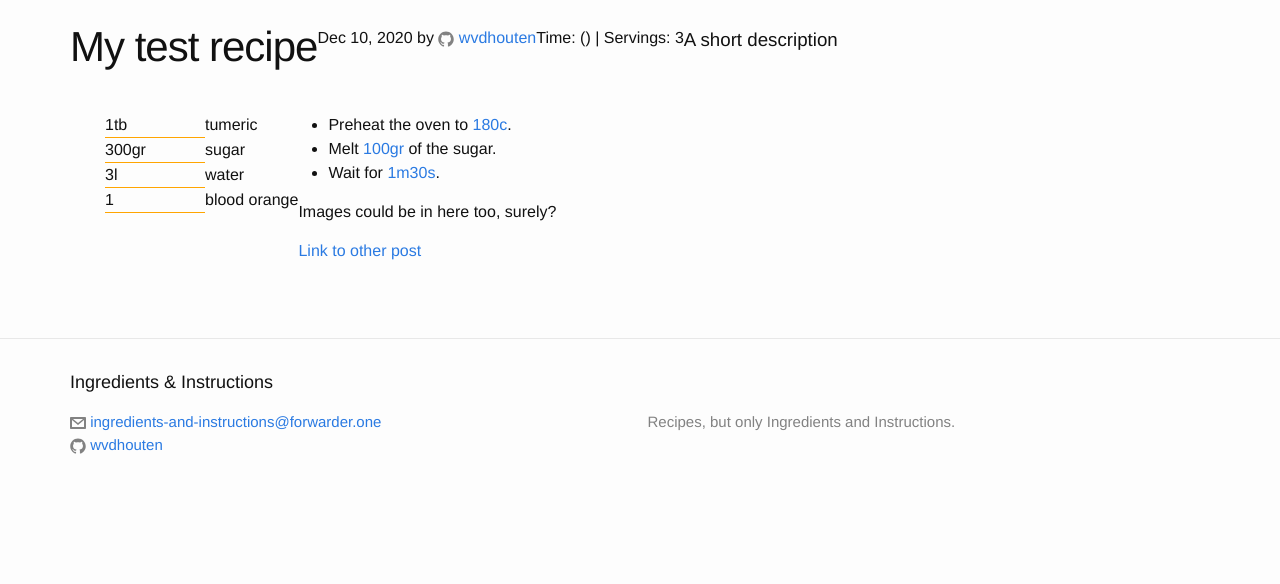
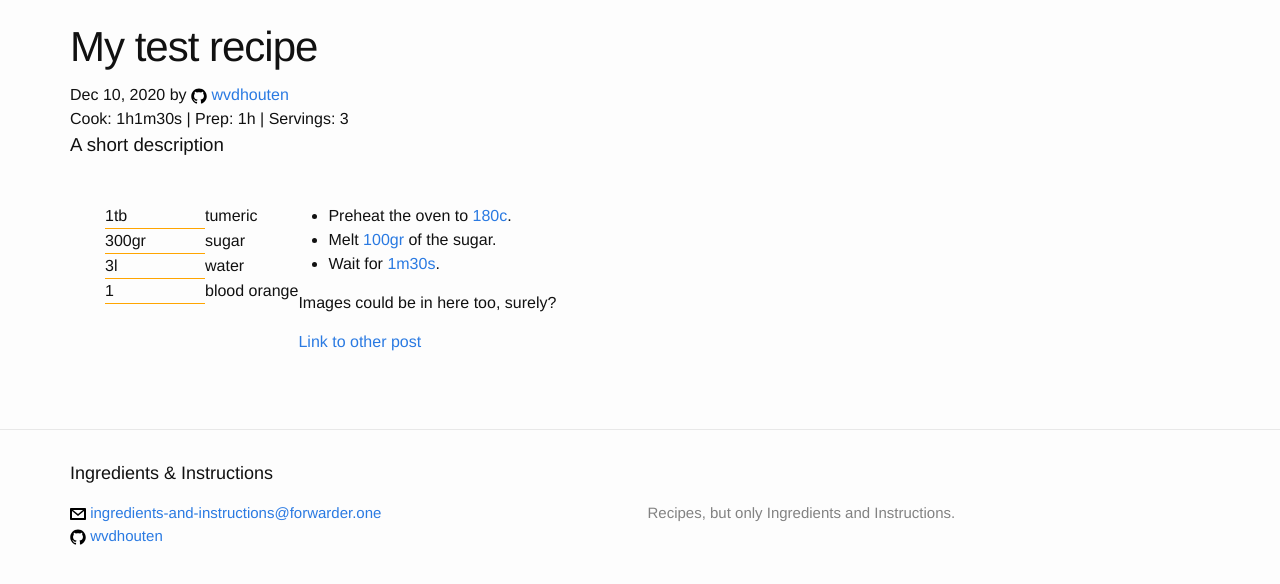
Before and after one commit to wvdhouten/ingredients-and-instructions, a Jekyll site: the page built from _posts/2020-12-10-my-test-recipe.md, in a window 1280 px wide, cut to the strip 104-688 px from the top of the page. Built offline with Jekyll 4.4.1, drawn with Linux system fonts in a browser that asks for light colours.

Commit message:
svg icons

```diff
--- a/_includes/footer.html
+++ b/_includes/footer.html
@@ -6,22 +6,14 @@
         <ul class="social-media-list">
           <li>
             <a href="mailto:{{ site.email }}">
-              <span class="icon  icon--email">
-                <svg viewBox="0 0 16 16">
-                  <path d="M15 2h-14c-0.552 0-1 0.447-1 1v10c0 0.553 0.448 1 1 1h14c0.552 0 1-0.447 1-1v-10c0-0.553-0.448-1-1-1zM13 4l-5 4-5-4h10zM14 12h-12v-7l6 5 6-5v7z"></path>
-                </svg>
-              </span>
+              <span class="icon icon--email"><svg><use href="/assets/icons.svg#email"></use></svg></span>
               <span class="username">{{ site.email }}</span>
             </a>
           </li>
           {% if site.github_username %}
           <li>
             <a href="https://github.com/{{ site.github_username }}">
-              <span class="icon  icon--github">
-                <svg viewBox="0 0 16 16">
-                  <path fill="#828282" d="M7.999,0.431c-4.285,0-7.76,3.474-7.76,7.761 c0,3.428,2.223,6.337,5.307,7.363c0.388,0.071,0.53-0.168,0.53-0.374c0-0.184-0.007-0.672-0.01-1.32 c-2.159,0.469-2.614-1.04-2.614-1.04c-0.353-0.896-0.862-1.135-0.862-1.135c-0.705-0.481,0.053-0.472,0.053-0.472 c0.779,0.055,1.189,0.8,1.189,0.8c0.692,1.186,1.816,0.843,2.258,0.645c0.071-0.502,0.271-0.843,0.493-1.037 C4.86,11.425,3.049,10.76,3.049,7.786c0-0.847,0.302-1.54,0.799-2.082C3.768,5.507,3.501,4.718,3.924,3.65 c0,0,0.652-0.209,2.134,0.796C6.677,4.273,7.34,4.187,8,4.184c0.659,0.003,1.323,0.089,1.943,0.261 c1.482-1.004,2.132-0.796,2.132-0.796c0.423,1.068,0.157,1.857,0.077,2.054c0.497,0.542,0.798,1.235,0.798,2.082 c0,2.981-1.814,3.637-3.543,3.829c0.279,0.24,0.527,0.713,0.527,1.437c0,1.037-0.01,1.874-0.01,2.129 c0,0.208,0.14,0.449,0.534,0.373c3.081-1.028,5.302-3.935,5.302-7.362C15.76,3.906,12.285,0.431,7.999,0.431z"/>
-                </svg>
-              </span>
+              <span class="icon icon--github"><svg><use href="/assets/icons.svg#github"></use></svg></span>
               <span class="username">{{ site.github_username }}</span>
             </a>
           </li>
@@ -29,12 +21,7 @@
           {% if site.twitter_username %}
           <li>
             <a href="https://twitter.com/{{ site.twitter_username }}">
-              <span class="icon  icon--twitter">
-                <svg viewBox="0 0 16 16">
-                  <path fill="#828282" d="M15.969,3.058c-0.586,0.26-1.217,0.436-1.878,0.515c0.675-0.405,1.194-1.045,1.438-1.809
-                  c-0.632,0.375-1.332,0.647-2.076,0.793c-0.596-0.636-1.446-1.033-2.387-1.033c-1.806,0-3.27,1.464-3.27,3.27 c0,0.256,0.029,0.506,0.085,0.745C5.163,5.404,2.753,4.102,1.14,2.124C0.859,2.607,0.698,3.168,0.698,3.767 c0,1.134,0.577,2.135,1.455,2.722C1.616,6.472,1.112,6.325,0.671,6.08c0,0.014,0,0.027,0,0.041c0,1.584,1.127,2.906,2.623,3.206 C3.02,9.402,2.731,9.442,2.433,9.442c-0.211,0-0.416-0.021-0.615-0.059c0.416,1.299,1.624,2.245,3.055,2.271 c-1.119,0.877-2.529,1.4-4.061,1.4c-0.264,0-0.524-0.015-0.78-0.046c1.447,0.928,3.166,1.469,5.013,1.469 c6.015,0,9.304-4.983,9.304-9.304c0-0.142-0.003-0.283-0.009-0.423C14.976,4.29,15.531,3.714,15.969,3.058z"/>
-                </svg>
-              </span>
+              <span class="icon icon--twitter"><svg><use href="/assets/icons.svg#twitter"></use></svg></span>
               <span class="username">{{ site.twitter_username }}</span>
             </a>
           </li>
--- a/_layouts/recipe.html
+++ b/_layouts/recipe.html
@@ -5,15 +5,13 @@
   <header class="recipe-header">
     <div class="wrapper">
       <h1 class="recipe-title">{{ page.title }}</h1>
-      <p class="recipe-meta">{{ page.date | date: "%b %-d, %Y" }} by {% if page.author %}<a href="https://github.com/{{ page.author }}">
-        <span class="icon  icon--github">
-          <svg viewBox="0 0 16 16">
-            <path fill="#828282" d="M7.999,0.431c-4.285,0-7.76,3.474-7.76,7.761 c0,3.428,2.223,6.337,5.307,7.363c0.388,0.071,0.53-0.168,0.53-0.374c0-0.184-0.007-0.672-0.01-1.32 c-2.159,0.469-2.614-1.04-2.614-1.04c-0.353-0.896-0.862-1.135-0.862-1.135c-0.705-0.481,0.053-0.472,0.053-0.472 c0.779,0.055,1.189,0.8,1.189,0.8c0.692,1.186,1.816,0.843,2.258,0.645c0.071-0.502,0.271-0.843,0.493-1.037 C4.86,11.425,3.049,10.76,3.049,7.786c0-0.847,0.302-1.54,0.799-2.082C3.768,5.507,3.501,4.718,3.924,3.65 c0,0,0.652-0.209,2.134,0.796C6.677,4.273,7.34,4.187,8,4.184c0.659,0.003,1.323,0.089,1.943,0.261 c1.482-1.004,2.132-0.796,2.132-0.796c0.423,1.068,0.157,1.857,0.077,2.054c0.497,0.542,0.798,1.235,0.798,2.082 c0,2.981-1.814,3.637-3.543,3.829c0.279,0.24,0.527,0.713,0.527,1.437c0,1.037-0.01,1.874-0.01,2.129 c0,0.208,0.14,0.449,0.534,0.373c3.081-1.028,5.302-3.935,5.302-7.362C15.76,3.906,12.285,0.431,7.999,0.431z"/>
-          </svg>
-        </span>
-        <span class="username">{{ page.author }}</span>
-      </a>{% endif %}</p>
-      <div><span>Time: {{ page.time }}({{ page.activeTime }})</span> | <span>Servings: {{ page.servings }}</span></div>
+      <div>
+        {{ page.date | date: "%b %-d, %Y" }}{% if page.author %} by <a href="https://github.com/{{ page.author }}">
+          <span class="icon icon--github"><svg><use href="/assets/icons.svg#github"></use></svg></span>
+          <span class="username">{{ page.author }}</span>
+        </a>{% endif %}
+      </div>
+      <div><span>Cook: {{ page.cookTime }}</span> | <span>Prep: {{ page.prepTime }}</span> | <span>Servings: {{ page.servings }}</span></div>
       <h3 class="recipe-description">{{ page.description }}</h3>
     </div>
   </header>
--- a/_sass/_layout.scss
+++ b/_sass/_layout.scss
@@ -158,10 +158,6 @@
  */
 .recipe-header {
     margin-bottom: $spacing-unit;
-
-    .wrapper {
-        display: flex;
-    }
 }
 
 .recipe-title {
```
Also changed, not shown: assets/icons.svg (added).
